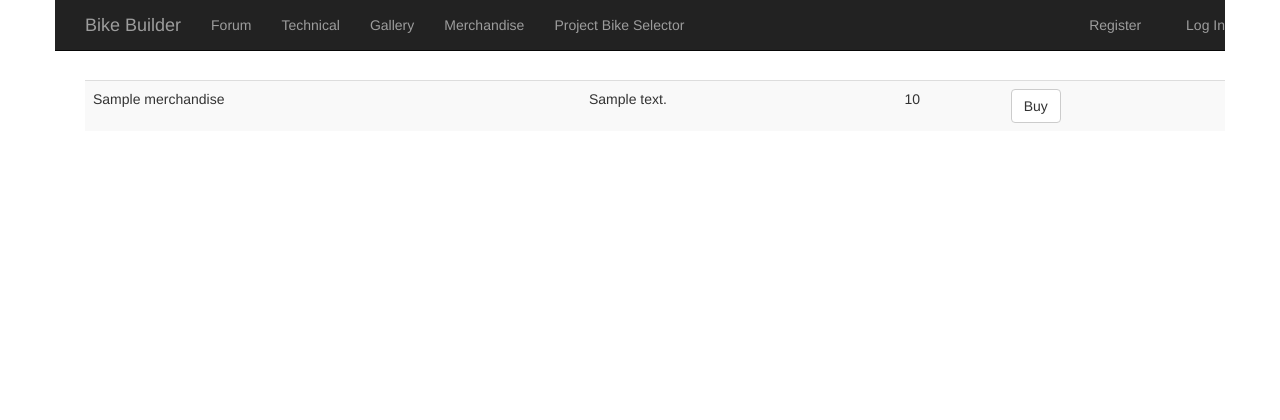
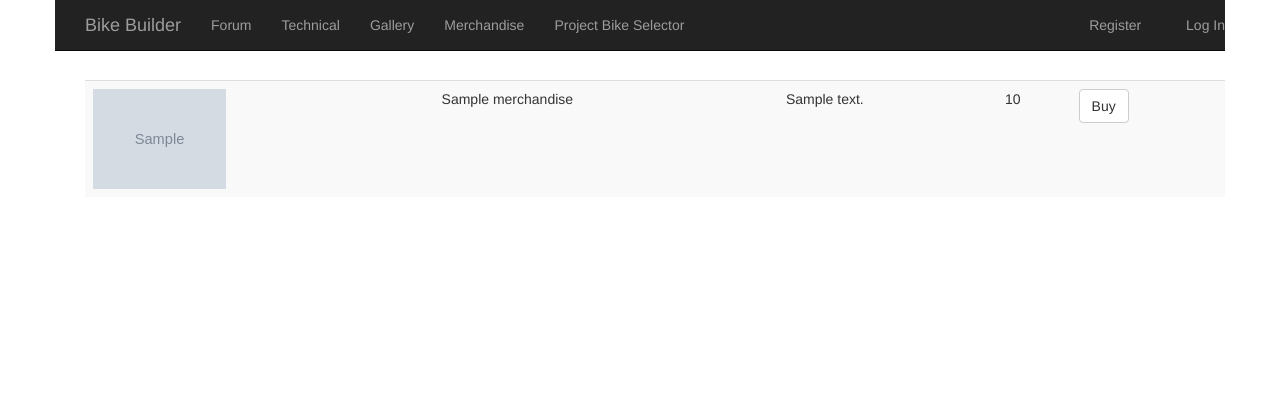
Before and after one commit to Code-Institute-Submissions/bike_builder, a Django app: page /merchandise/ in a window 1280 px wide. Shown: the top 420 px of the page. Run offline with Django 3.2, Linux system fonts and the light colour scheme; tables that the repository leaves empty hold one stand-in row (values such as "Sample post"); grey boxes marked "Sample" are stand-in pictures; some libraries are stand-ins or nearby versions; some web fonts are replaced.

Commit message:
merchandise images displayed

```diff
--- a/static/css/style.css
+++ b/static/css/style.css
@@ -30,3 +30,7 @@ footer {
 .avatar {
 	max-height: 50px;
 }
+
+.merch_image {
+	max-height: 100px;
+  }
--- a/templates/merchandise/merchandise.html
+++ b/templates/merchandise/merchandise.html
@@ -12,7 +12,7 @@
         <tbody>
             {% for product in products %}
                 <tr>
-{#                    <td><img src="/media/{{ product.image }}" alt="NO IMAGE AVAILABLE"></td>#}
+                    <td><img class="merch_image" src="/media/{{ product.image }}"></td>
                     <td>{{ product.name }}</td>
                     <td>{{ product.description }}</td>
                     <td>{{ product.price }}</td>
```
Also changed, not shown: media/merch_images/blank-1886001_640.png (added), media/merch_images/hat-316891_640.jpg (added), media/merch_images/man-1283576_640.jpg (added), media/merch_images/sticker-1094953_640.jpg (added).
